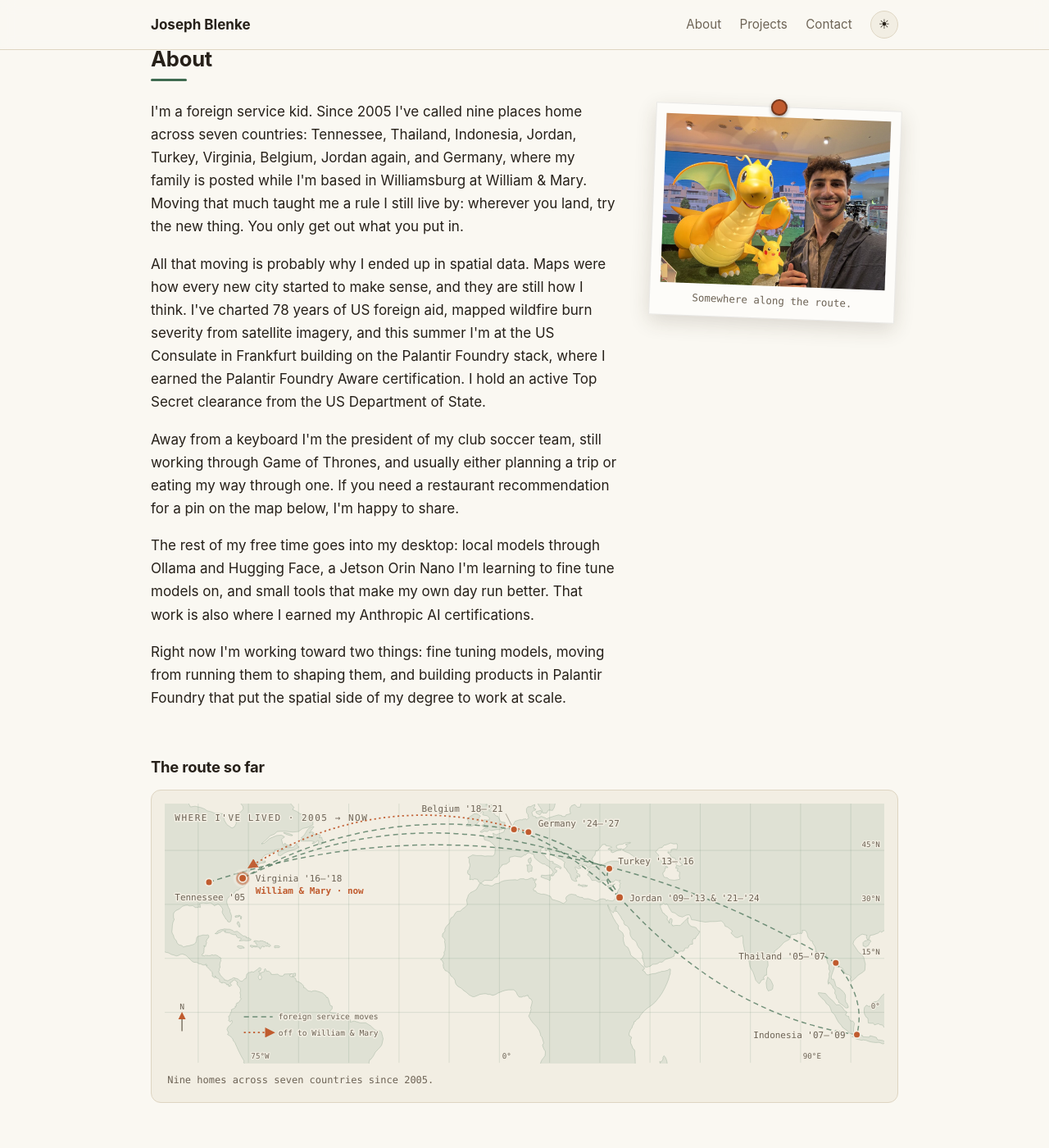
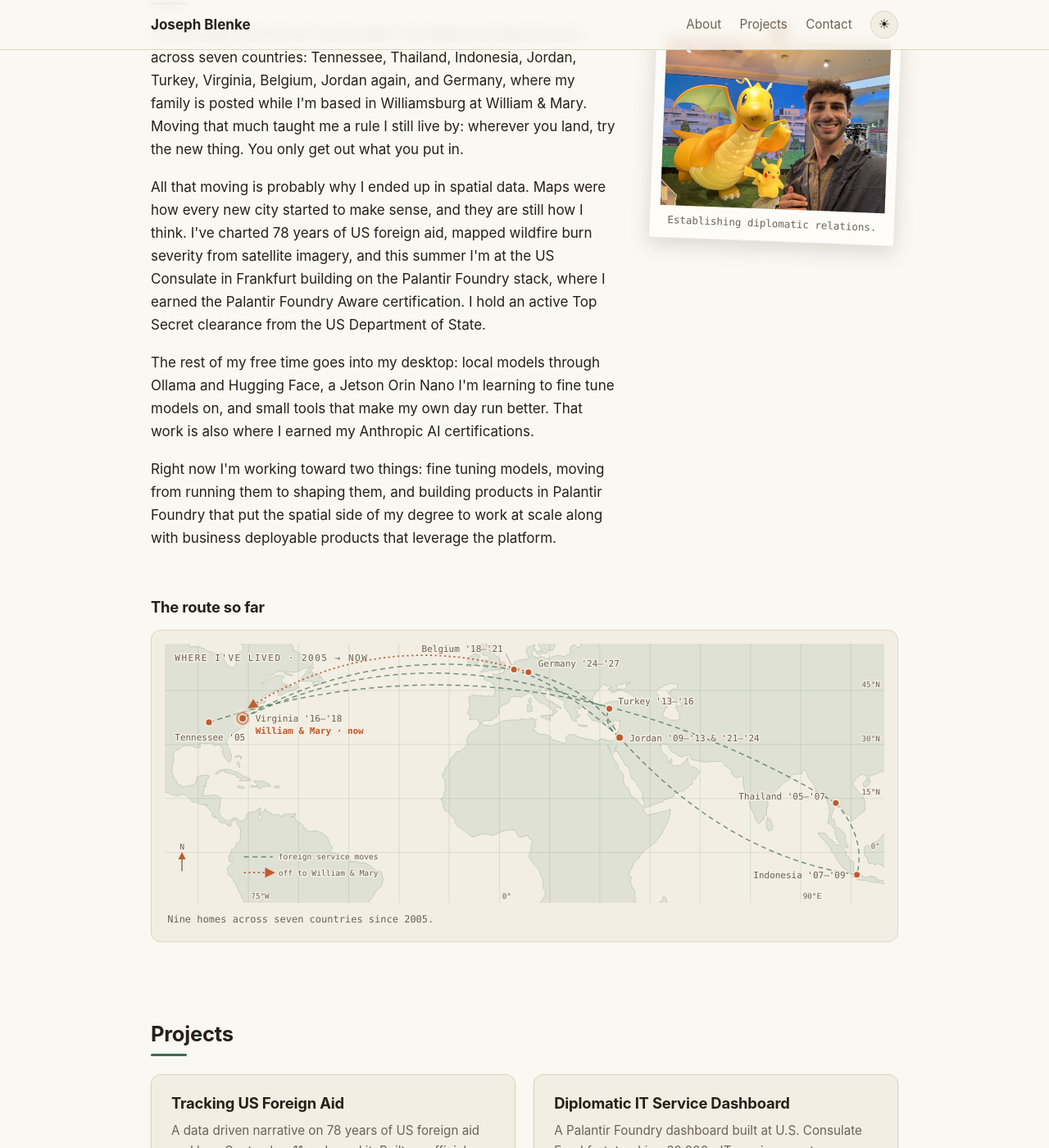
Before and after one commit to Ajblenke/Ajblenke.github.io, a Jekyll site: the page built from index.html, in a window 1280 px wide and 1400 px high, scrolled down 743 px. Shown: the whole window at 82% size. Built offline with Jekyll 4.4.1, drawn with Linux system fonts in a browser that asks for light colours.

Commit message:
Remove the certs list from the hero and tighten About copy

```diff
--- a/index.html
+++ b/index.html
@@ -26,13 +26,6 @@
                     <ul class="term-list">
                         <li>building data products in Palantir Foundry</li>
                         <li>fine tuning models on a Jetson Orin Nano</li>
-                    </ul>
-                </div>
-                <p class="term-line"><span class="term-prompt">joseph@earth:~$</span> <span class="term-cmd">cat certs.txt</span></p>
-                <div class="term-out">
-                    <ul class="term-list">
-                        <li>Anthropic AI certifications</li>
-                        <li>Palantir Foundry Aware</li>
                     </ul>
                 </div>
                 <p class="term-line term-line-last"><span class="term-prompt">joseph@earth:~$</span> <span class="term-cursor" aria-hidden="true"></span></p>
@@ -81,13 +74,6 @@
                     clearance from the US Department of State.
                 </p>
                 <p>
-                    Away from a keyboard I'm the president of my club soccer
-                    team, still working through Game of Thrones, and usually
-                    either planning a trip or eating my way through one. If you
-                    need a restaurant recommendation for a pin on the map below,
-                    I'm happy to share.
-                </p>
-                <p>
                     The rest of my free time goes into my desktop: local models
                     through Ollama and Hugging Face, a Jetson Orin Nano I'm
                     learning to fine tune models on, and small tools that make my
@@ -98,7 +84,8 @@
                     Right now I'm working toward two things: fine tuning models,
                     moving from running them to shaping them, and building
                     products in Palantir Foundry that put the spatial side of my
-                    degree to work at scale.
+                    degree to work at scale along with business deployable products
+                    that leverage the platform.
                 </p>
             </div>
             <figure class="about-photo">
@@ -106,7 +93,7 @@
                 <img src="{{ '/assets/img/joseph.jpg' | relative_url }}"
                      alt="Joseph grinning in front of a giant Dragonite and Pikachu display"
                      width="900" height="675" loading="lazy">
-                <figcaption>Somewhere along the route.</figcaption>
+                <figcaption>Establishing diplomatic relations.</figcaption>
             </figure>
         </div>
 
```
